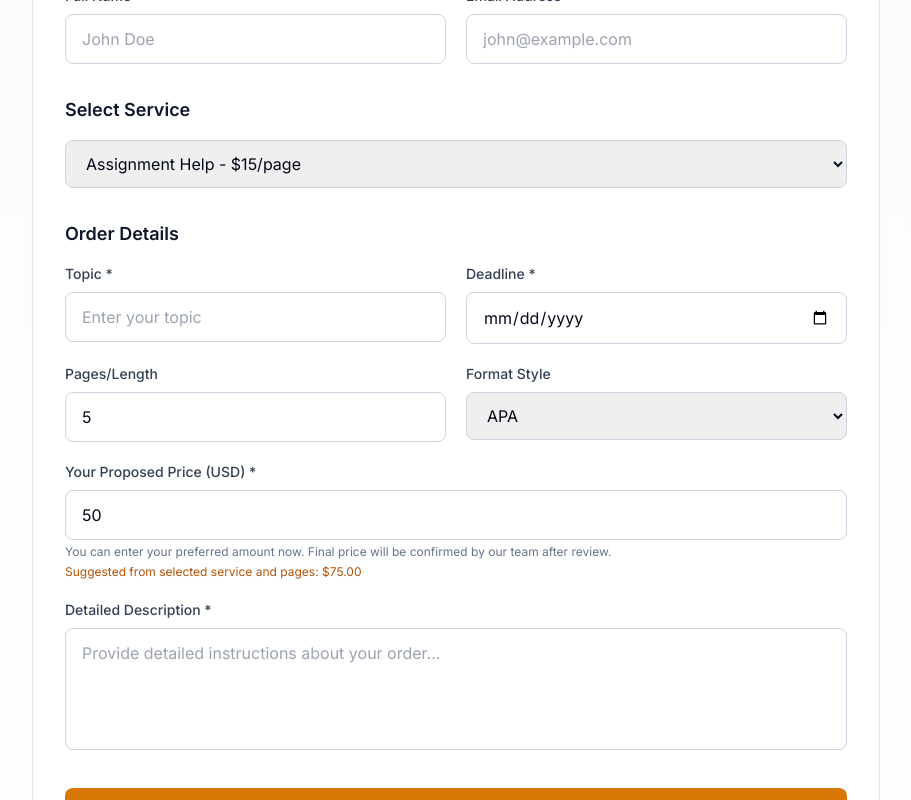
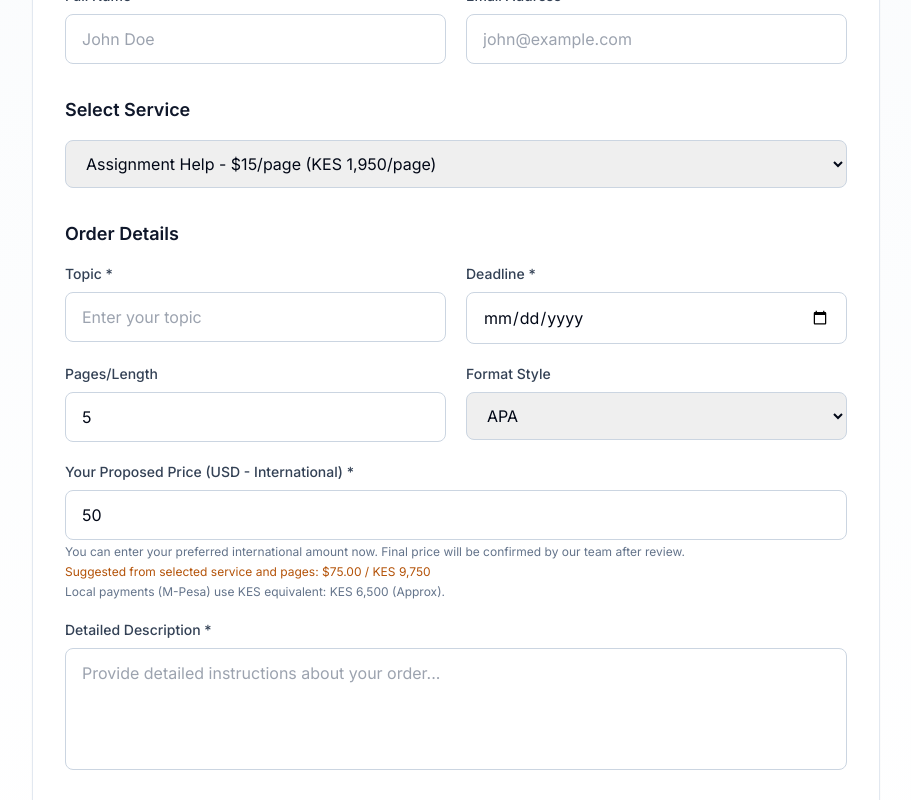
Before and after one commit to WolfriderReal/RealAcademiQ-, a Next.js app: page /order in a window 1280 px wide. Shown: the part 615-1415 px from the top of the page, without its empty margins (184-1095 px from the left). Built offline with nearby package versions, Linux system fonts and the light colour scheme.

Commit message:
feat(order): show USD and KES equivalents across payment flow

```diff
--- a/src/app/order/page.tsx
+++ b/src/app/order/page.tsx
@@ -6,6 +6,8 @@ import { Button } from '@/components/ui/button'
 import { ArrowRight, CheckCircle, AlertCircle, Loader, CreditCard, Smartphone } from 'lucide-react'
 
 const OrderForm = () => {
+  const USD_TO_KES = 130
+
   const [step, setStep] = useState(1)
   const [formData, setFormData] = useState({
     customerName: '',
@@ -40,6 +42,10 @@ const OrderForm = () => {
     project: 30,
     proposal: 100,
   }
+
+  const toKes = (usd: number) => Math.round(usd * USD_TO_KES)
+  const formatDualAmount = (usd: number) => `$${usd.toFixed(2)} / KES ${toKes(usd).toLocaleString()}`
+
   const suggestedPrice = formData.pageCount * (servicePricing[formData.serviceType] || 0)
   const customerName = formData.customerName?.trim() || '-'
   const customerEmail = formData.customerEmail?.trim() || '-'
@@ -118,7 +124,7 @@ const OrderForm = () => {
       return
     }
 
-    const normalizedAmount = Number(mpesaAmount || formData.estimatedPrice)
+    const normalizedAmount = Number(mpesaAmount || toKes(formData.estimatedPrice))
     if (!Number.isFinite(normalizedAmount) || normalizedAmount <= 0) {
       setPaymentError('Please enter a valid M-Pesa amount confirmed on WhatsApp.')
       return
@@ -151,14 +157,16 @@ const OrderForm = () => {
   }
 
   const handleManualConfirmWithWhatsapp = () => {
-    const normalizedAmount = Number(mpesaAmount || formData.estimatedPrice)
+    const normalizedAmount = Number(mpesaAmount || toKes(formData.estimatedPrice))
     if (!Number.isFinite(normalizedAmount) || normalizedAmount <= 0) {
       setPaymentError('Please enter a valid M-Pesa amount confirmed on WhatsApp.')
       return
     }
 
+    const approxUsd = normalizedAmount / USD_TO_KES
+
     const whatsappPaymentNotifyLink = `https://wa.me/254101582198?text=${encodeURIComponent(
-      `Hello RealAcademiQ, I have sent payment and need confirmation.\n\nName: ${customerName}\nEmail: ${customerEmail}\nOrder ID: ${orderId || '-'}\nAmount: $${normalizedAmount.toFixed(2)}\nMethod: M-Pesa Paybill\n\nPlease confirm so I can continue tracking my order.`
+      `Hello RealAcademiQ, I have sent payment and need confirmation.\n\nName: ${customerName}\nEmail: ${customerEmail}\nOrder ID: ${orderId || '-'}\nAmount: KES ${Math.round(normalizedAmount).toLocaleString()} (Approx USD ${approxUsd.toFixed(2)})\nMethod: M-Pesa Paybill\n\nPlease confirm so I can continue tracking my order.`
     )}`
 
     window.open(whatsappPaymentNotifyLink, '_blank', 'noopener,noreferrer')
@@ -260,10 +268,10 @@ const OrderForm = () => {
                 onChange={handleInputChange}
                 className="w-full px-4 py-3 border border-slate-300 rounded-lg focus:ring-2 focus:ring-amber-600 focus:border-transparent outline-none transition"
               >
-                <option value="assignment">Assignment Help - $15/page</option>
-                <option value="thesis">Thesis Writing - $50/page</option>
-                <option value="project">Project Development - $30/hour (estimate)</option>
-                <option value="proposal">Research Proposal - $100</option>
+                <option value="assignment">Assignment Help - $15/page (KES 1,950/page)</option>
+                <option value="thesis">Thesis Writing - $50/page (KES 6,500/page)</option>
+                <option value="project">Project Development - $30/hour (KES 3,900/hour, estimate)</option>
+                <option value="proposal">Research Proposal - $100 (KES 13,000)</option>
               </select>
             </div>
 
@@ -320,7 +328,7 @@ const OrderForm = () => {
                   </select>
                 </div>
                 <div className="md:col-span-2">
-                  <label className="block text-sm font-medium text-slate-700 mb-2">Your Proposed Price (USD) *</label>
+                  <label className="block text-sm font-medium text-slate-700 mb-2">Your Proposed Price (USD - International) *</label>
                   <input
                     type="number"
                     name="estimatedPrice"
@@ -333,10 +341,13 @@ const OrderForm = () => {
                     placeholder="Enter your proposed budget"
                   />
                   <p className="text-xs text-slate-500 mt-1">
-                    You can enter your preferred amount now. Final price will be confirmed by our team after review.
+                    You can enter your preferred international amount now. Final price will be confirmed by our team after review.
                   </p>
                   <p className="text-xs text-amber-700 mt-1">
-                    Suggested from selected service and pages: ${suggestedPrice.toFixed(2)}
+                    Suggested from selected service and pages: {formatDualAmount(suggestedPrice)}
+                  </p>
+                  <p className="text-xs text-slate-500 mt-1">
+                    Local payments (M-Pesa) use KES equivalent: KES {toKes(formData.estimatedPrice).toLocaleString()} (Approx).
                   </p>
                 </div>
               </div>
@@ -401,7 +412,7 @@ const OrderForm = () => {
               <div className="bg-slate-50 rounded-lg p-5 mb-6">
                 <div className="flex justify-between mb-3">
                   <span className="text-slate-700">Your Proposed Price (to be confirmed after sharing requirements via WhatsApp):</span>
-                  <span className="text-slate-900">${formData.estimatedPrice.toFixed(2)}</span>
+                  <span className="text-slate-900">{formatDualAmount(formData.estimatedPrice)}</span>
                 </div>
                 <div className="flex justify-between mb-3 pb-3 border-b border-slate-200">
                   <span className="text-slate-700">Final Price Confirmation:</span>
@@ -409,7 +420,7 @@ const OrderForm = () => {
                 </div>
                 <div className="flex justify-between text-lg font-bold">
                   <span className="text-slate-900">Amount shown for payment prompt:</span>
-                  <span className="text-amber-600">${formData.estimatedPrice.toFixed(2)}</span>
+                  <span className="text-amber-600">{formatDualAmount(formData.estimatedPrice)}</span>
                 </div>
               </div>
 
@@ -474,6 +485,7 @@ const OrderForm = () => {
                 <div>
                   <p className="text-sm text-slate-700 mb-1">Amount Due</p>
                   <p className="text-3xl font-bold text-amber-600">${formData.estimatedPrice.toFixed(2)} USD</p>
+                  <p className="text-sm font-semibold text-slate-700 mt-1">KES {toKes(formData.estimatedPrice).toLocaleString()} (Local equivalent)</p>
                 </div>
                 <p className="text-xs text-slate-500">Final price confirmed on WhatsApp after team review</p>
               </div>
@@ -545,7 +557,7 @@ const OrderForm = () => {
                 <p className="text-sm text-blue-800 mb-4">
                   Enter the final amount confirmed on WhatsApp, then continue to secure PayPal checkout.
                 </p>
-                <label className="block text-sm font-medium text-blue-900 mb-2">Final Amount (USD)</label>
+                <label className="block text-sm font-medium text-blue-900 mb-2">Final Amount (USD - International)</label>
                 <input
                   type="number"
                   min="1"
@@ -555,6 +567,9 @@ const OrderForm = () => {
                   placeholder={formData.estimatedPrice.toFixed(2)}
                   className="w-full px-4 py-3 border border-blue-300 rounded-lg focus:ring-2 focus:ring-blue-500 focus:border-transparent outline-none mb-4 bg-white"
                 />
+                <p className="text-xs text-blue-800 mb-4">
+                  Equivalent local amount: KES {toKes(Number(paypalAmount || formData.estimatedPrice)).toLocaleString()} (Approx)
+                </p>
                 <Button
                   onClick={handlePaypalPay}
                   className="w-full bg-blue-600 hover:bg-blue-700 text-white py-3 font-semibold"
@@ -589,16 +604,19 @@ const OrderForm = () => {
                     <p className="text-sm text-orange-800 mb-4">
                       A payment prompt will be sent to your Safaricom number. Enter your PIN when prompted.
                     </p>
-                    <label className="block text-sm font-medium text-slate-700 mb-2">Final Amount</label>
+                    <label className="block text-sm font-medium text-slate-700 mb-2">Final Amount (KES - Local)</label>
                     <input
                       type="number"
                       min="1"
                       step="0.01"
                       value={mpesaAmount}
                       onChange={(e) => setMpesaAmount(e.target.value)}
-                      placeholder={formData.estimatedPrice.toFixed(2)}
+                      placeholder={String(toKes(formData.estimatedPrice))}
                       className="w-full px-4 py-3 border border-orange-300 rounded-lg focus:ring-2 focus:ring-orange-500 focus:border-transparent outline-none mb-4 bg-white"
                     />
+                    <p className="text-xs text-orange-800 mb-3">
+                      Approx international amount: USD {(Number(mpesaAmount || toKes(formData.estimatedPrice)) / USD_TO_KES).toFixed(2)}
+                    </p>
                     <label className="block text-sm font-medium text-slate-700 mb-2">M-Pesa Phone Number</label>
                     <input
                       type="tel"
@@ -648,16 +666,19 @@ const OrderForm = () => {
             {selectedPayment === 'manual' && (
               <div className="border-2 border-green-200 rounded-xl p-6 mb-6 bg-green-50">
                 <h3 className="font-bold text-green-900 mb-4">Pay via M-Pesa Paybill</h3>
-                <label className="block text-sm font-medium text-slate-700 mb-2">Final Amount</label>
+                <label className="block text-sm font-medium text-slate-700 mb-2">Final Amount (KES - Local)</label>
                 <input
                   type="number"
                   min="1"
                   step="0.01"
                   value={mpesaAmount}
                   onChange={(e) => setMpesaAmount(e.target.value)}
-                  placeholder={formData.estimatedPrice.toFixed(2)}
+                  placeholder={String(toKes(formData.estimatedPrice))}
                   className="w-full px-4 py-3 border border-green-300 rounded-lg focus:ring-2 focus:ring-green-500 focus:border-transparent outline-none mb-4 bg-white"
                 />
+                <p className="text-xs text-green-900 mb-4">
+                  Approx international amount: USD {(Number(mpesaAmount || toKes(formData.estimatedPrice)) / USD_TO_KES).toFixed(2)}
+                </p>
                 <div className="grid grid-cols-2 gap-4 mb-4">
                   <div className="bg-white rounded-lg p-4 text-center">
                     <p className="text-xs text-slate-600 mb-1">Business Number</p>
@@ -669,7 +690,12 @@ const OrderForm = () => {
                   </div>
                   <div className="bg-white rounded-lg p-4 text-center">
                     <p className="text-xs text-slate-600 mb-1">Amount</p>
-                    <p className="text-xl font-bold text-amber-700">${Number(mpesaAmount || formData.estimatedPrice).toFixed(2)}</p>
+                    <p className="text-xl font-bold text-amber-700">
+                      KES {Math.round(Number(mpesaAmount || toKes(formData.estimatedPrice))).toLocaleString()}
+                    </p>
+                    <p className="text-xs text-slate-500 mt-1">
+                      ~ USD {(Number(mpesaAmount || toKes(formData.estimatedPrice)) / USD_TO_KES).toFixed(2)}
+                    </p>
                   </div>
                   <div className="bg-white rounded-lg p-4 text-center">
                     <p className="text-xs text-slate-600 mb-1">Your Order ID</p>
```
